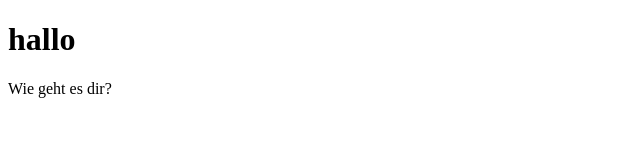
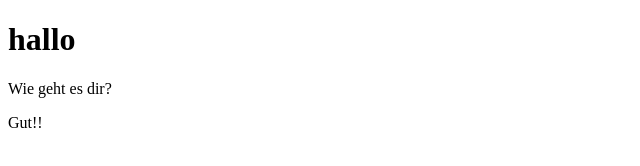
Before and after one commit to s2210456014/APM2024G1, a plain HTML site: page index.html in a window 1280 px wide. Shown: the full height of the page, 0-640 px from the left. Drawn offline with Linux system fonts and the light colour scheme.

Commit message:
second p

```diff
--- a/index.html
+++ b/index.html
@@ -7,5 +7,6 @@
 <body>
 <h1>hallo</h1>
 <p>Wie geht es dir?</p>
+<p>Gut!!</p>
 </body>
 </html>
```
